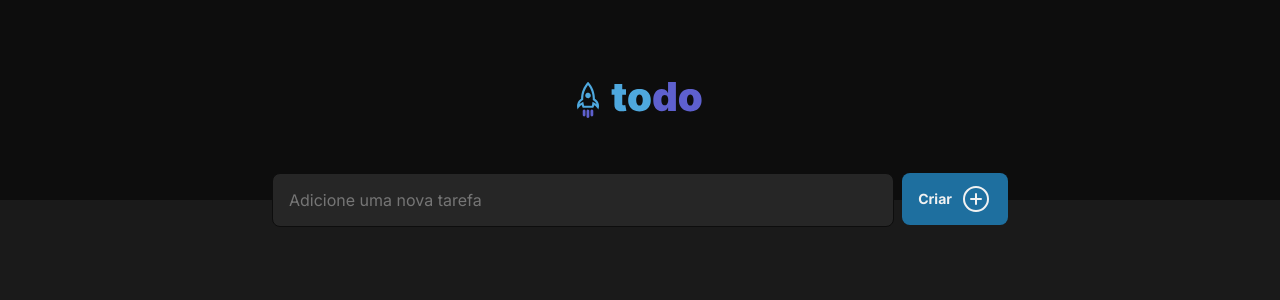
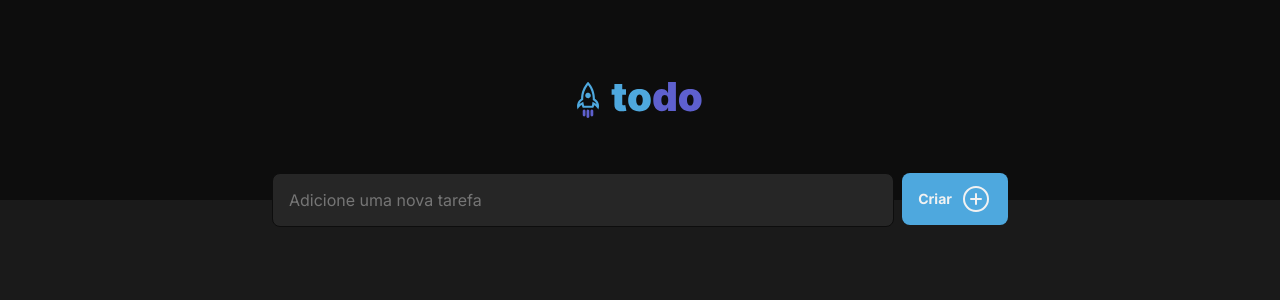
Before and after one commit to SouzaVitoria/ToDo-List, a React (Vite) app: page / in a window 1280 px wide. In both pictures the pointer is over the button "Criar". Shown: the top 300 px of the page. Built offline with nearby package versions, Linux system fonts and the light colour scheme.

Commit message:
added hover in button of Form component

```diff
--- a/src/components/Form/Form.module.css
+++ b/src/components/Form/Form.module.css
@@ -28,4 +28,10 @@
   font-weight: 700;
   font-size: 0.875rem;
   line-height: 1.25rem;
+  transition: 0.3s background-color;
 }
+
+.form button:hover {
+  background-color: var(--blue);
+  cursor: pointer;
+}
```
